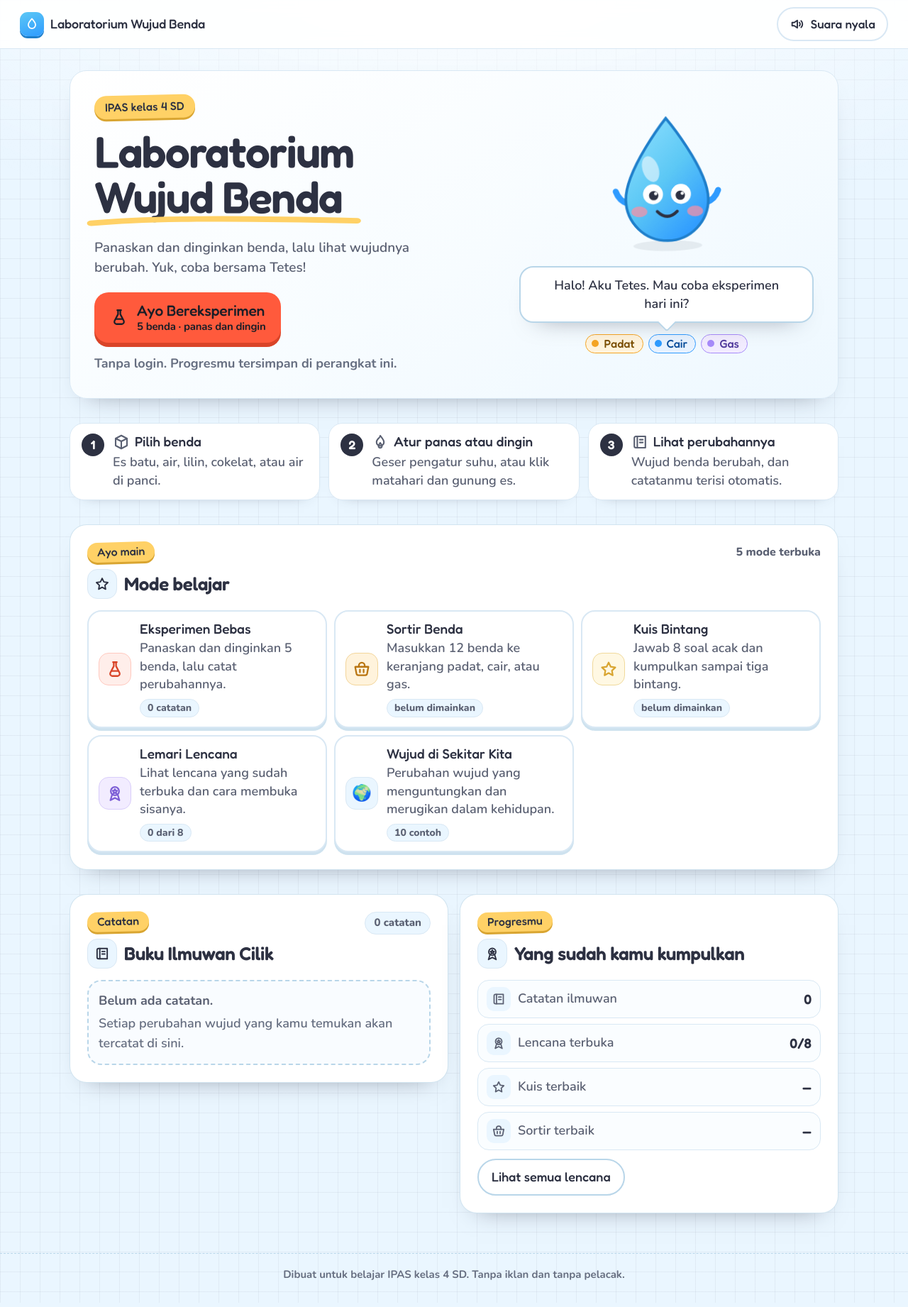
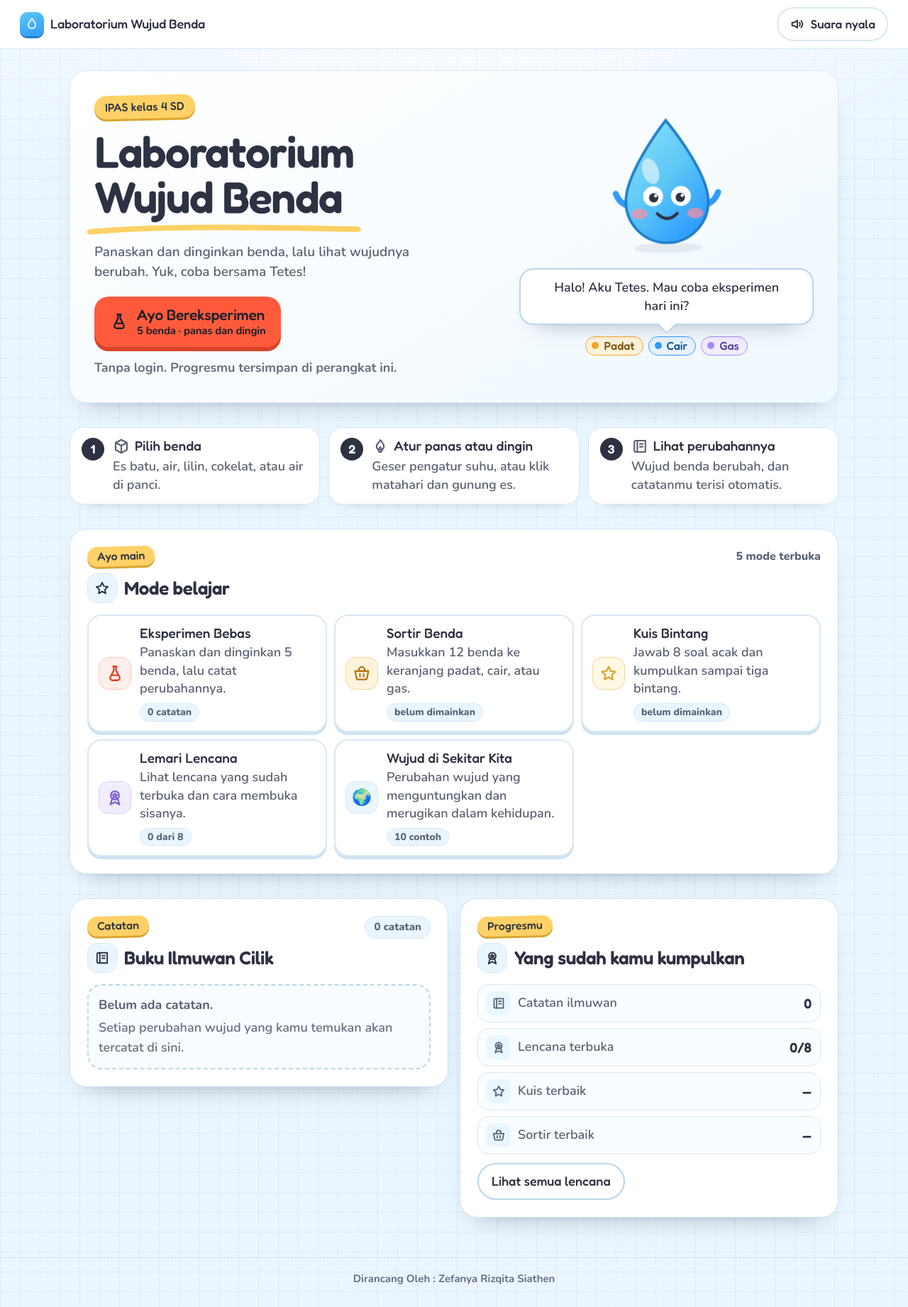
Before and after one commit to Carelyk/Lab-Wujud-Benda, a React (Vite) app: page / in a window 1280 px wide. Shown: the whole page at 71% size. Built offline with nearby package versions, Linux system fonts and the light colour scheme.

Commit message:
fix: avoid yellow stroke covering J in Wujud; update footer credit

```diff
--- a/src/App.tsx
+++ b/src/App.tsx
@@ -146,7 +146,7 @@ export default function App() {
       ) : null}
 
       <footer className={s.kaki}>
-        <p>Dibuat untuk belajar IPAS kelas 4 SD. Tanpa iklan dan tanpa pelacak.</p>
+        <p>Dirancang Oleh : Zefanya Rizqita Siathen</p>
       </footer>
     </div>
   )
--- a/src/screens/HomeScreen.module.css
+++ b/src/screens/HomeScreen.module.css
@@ -53,13 +53,13 @@
 .judulDua {
   position: relative;
   display: inline-block;
-  padding-bottom: 10px;
+  padding-bottom: 16px;
 }
 
 .coret {
   position: absolute;
   left: -3%;
-  bottom: 0;
+  bottom: -6px;
   width: 106%;
   height: 14px;
   overflow: visible;
```
